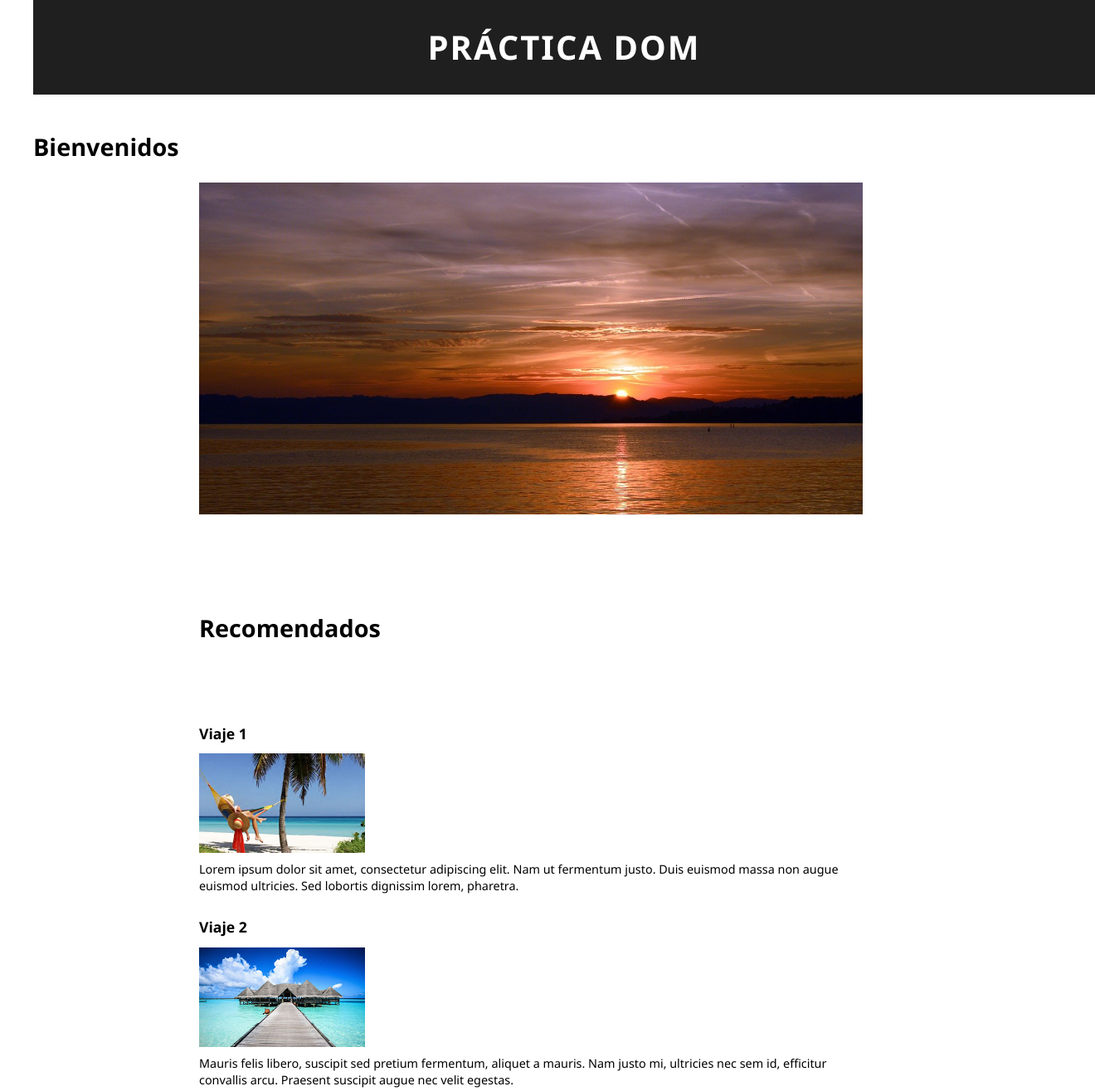
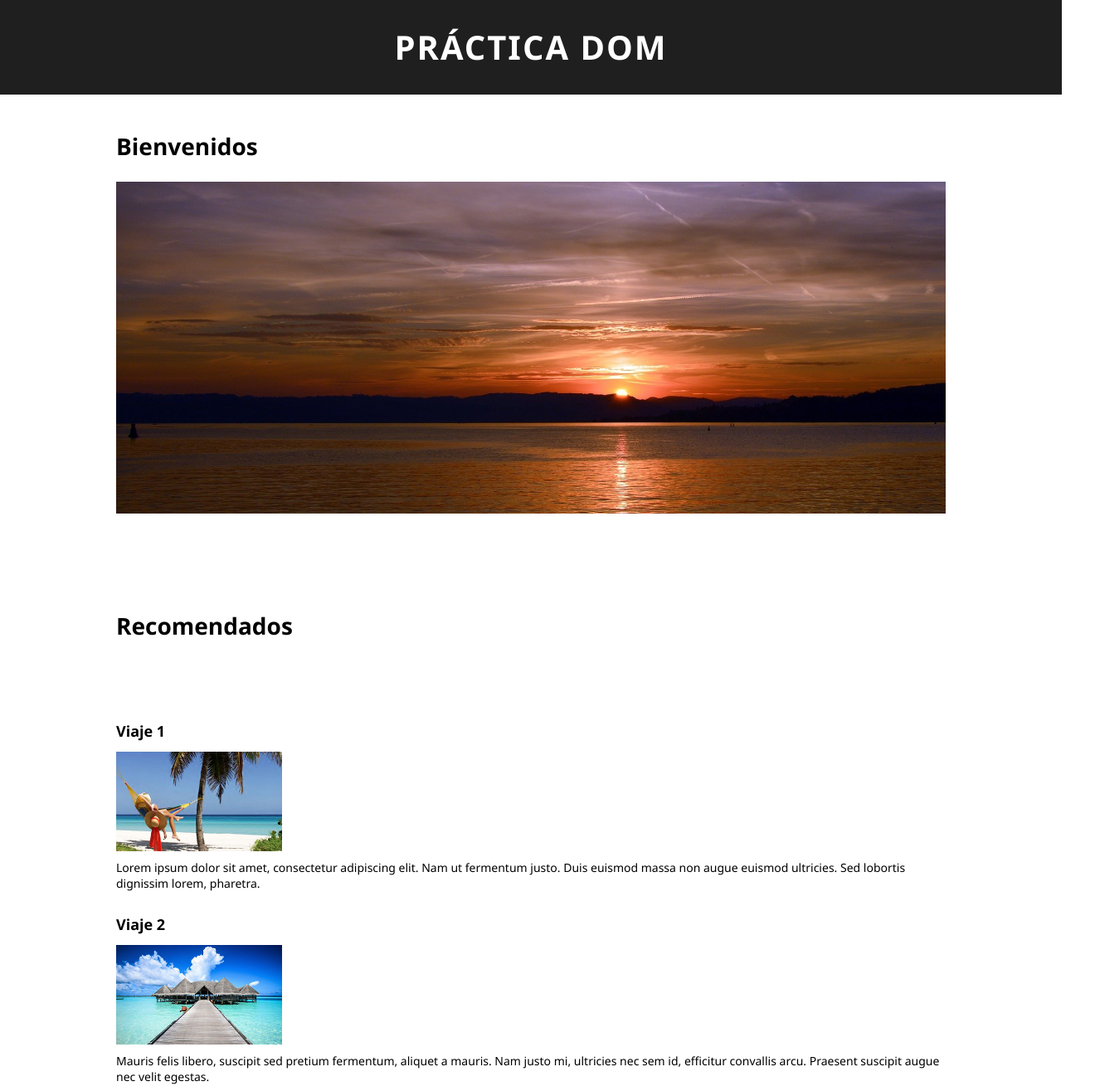
Before and after one commit to crisglezcal/ejercicio-practica-dom-viajes, a plain HTML site: page index.html in a window 1280 px wide. Shown: the top 1315 px of the page at 83% size, 1320 px wide, since content can reach past the window. Drawn offline with Linux system fonts and the light colour scheme.

Commit message:
styless.css

```diff
--- a/script.js
+++ b/script.js
@@ -92,4 +92,4 @@ destinos2.forEach(ciudad => { // Para cada ciudad de la lista...
 });
 
 // Añade el select al DOM para poner la caja desplegable en la pantalla
-document.body.appendChild(select);
+document.getElementById("destinos").appendChild(select);
--- a/styles.css
+++ b/styles.css
@@ -1,21 +1,23 @@
 /* MIS CSS*/
-/* "PRÁCTICA DOM" en letra blanca y fondo negro */
-/* h1 y h2 alineado a la izquierda */
-/* Foto principal centrada y más pequeña */
-/* Cajas de los destinos en fila (arriba imagen, en el medio el título h3 alineado a la izquierda y el texo justificado) */
 
 body {
     font-family: 'Segoe UI', Tahoma, Geneva, Verdana, sans-serif;
     line-height: 1.6;
-    color: #000000; /* Cambiado a negro puro */
+    color: #000000;
     max-width: 1200px;
     margin: 0 auto;
     padding: 0 20px;
     background-color: #ffffff;
 }
 
+main {
+    padding: 20px 0;
+    max-width: 1000px;
+    margin: 0 auto;
+}
+
 .contenedor {
-    width: 100vw;
+    width: 100vw; /* Mantiene toda la pantalla */
     margin: 0;
     padding: 25px 0;
     justify-content: center;
@@ -25,10 +27,15 @@ body {
     background-color: rgb(32, 31, 31);
     display: flex;
     box-sizing: border-box;
+    position: relative;
+    left: 50%;
+    right: 50%;
+    margin-left: -50vw; /* Mantiene -50vw para pantalla completa */
+    margin-right: -50vw;
 }
 
 .contenedor h1 {
-    font-size: 2.5em;
+    font-size: 40px;
     font-weight: bold;
     margin: 0;
     letter-spacing: 2px;
@@ -36,56 +43,55 @@ body {
 
 #bienvenidos {
     margin: 40px 0 30px 0;
+    max-width: 1000px;
+    margin-left: auto;
+    margin-right: auto;
 }
 
 #bienvenidos h2 {
-    font-size: 1.8em;
+    font-size: 28px;
     text-align: left;
-    color: #000000; /* Negro */
+    color: #000000;
     margin-bottom: 20px;
-    /* Quitada la barrita divisoria */
+    max-width: 1000px;
+    margin-left: 0;
+    padding-left: 0;
 }
 
 #banner {
     width: 100%;
-    max-width: 800px;
+    max-width: 1000px;
     height: 400px;
     display: block;
     margin: 0 auto;
     object-fit: cover;
-    border-radius: 0; /* Sin border-radius */
+    border-radius: 0;
 }
 
 #recomendados {
-    max-width: 800px;
-    margin: 0 auto;
     padding: 40px 0;
     display: block;
 }
 
 #recomendados h2 {
-    font-size: 1.8em;
-    color: #000000; /* Negro */
+    font-size: 28px;
+    color: #000000;
     text-align: left;
     margin-bottom: 30px;
-    /* Quitada la barrita divisoria */
 }
 
 #destinos {
     display: flex;
     flex-direction: column;
     gap: 0;
-    max-width: 800px;
-    margin: 0 auto;
     padding: 20px 0;
 }
 
 #destinos h2 {
-    font-size: 1.8em;
+    font-size: 28px;
     text-align: left;
-    margin-bottom: 15px; /* Menos distancia con el selector */
-    color: #000000; /* Negro */
-    /* Quitada la barrita divisoria */
+    margin-bottom: 10px;
+    color: #000000;
 }
 
 #destinos > div {
@@ -99,11 +105,11 @@ body {
 }
 
 #destinos h3 {
-    font-size: 1.1em;
+    font-size: 18px;
     margin: 0;
     font-weight: 900;
     text-align: left;
-    color: #000000; /* Negro */
+    color: #000000;
 }
 
 #destinos img {
@@ -113,29 +119,24 @@ body {
     display: block;
     margin: 5px 0;
     object-fit: cover;
-    border-radius: 0; /* Sin border-radius */
+    border-radius: 0;
 }
 
 #destinos p {
-    font-size: 0.9em;
+    font-size: 14px;
     line-height: 1.4;
-    color: #000000; /* Negro */
+    color: #000000;
     text-align: left;
     margin: 0;
-    font-family: 'Segoe UI', Tahoma, Geneva, Verdana, sans-serif; /* Misma tipografía */
+    font-family: 'Segoe UI', Tahoma, Geneva, Verdana, sans-serif;
 }
 
 select {
     display: block;
     width: 300px;
     padding: 12px;
-    margin: 5px 0 40px 0; /* Menos distancia arriba */
+    margin: 0 0 40px 0;
     border: 2px solid #bdc3c7;
-    border-radius: 0; /* Sin border-radius */
-    font-size: 1em;
+    font-size: 16px;
     background-color: white;
 }
-
-main {
-    padding: 20px 0;
-}
```
